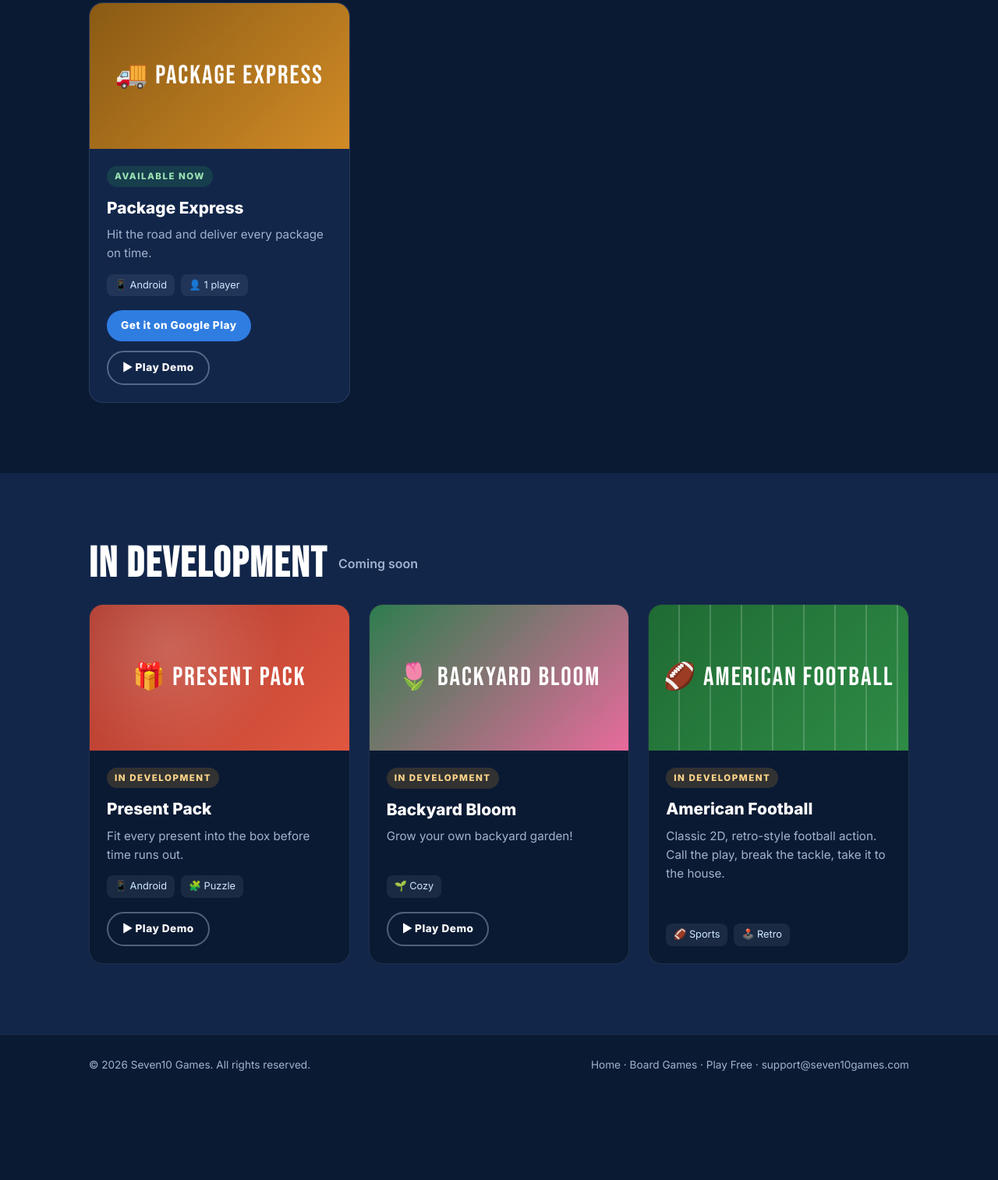
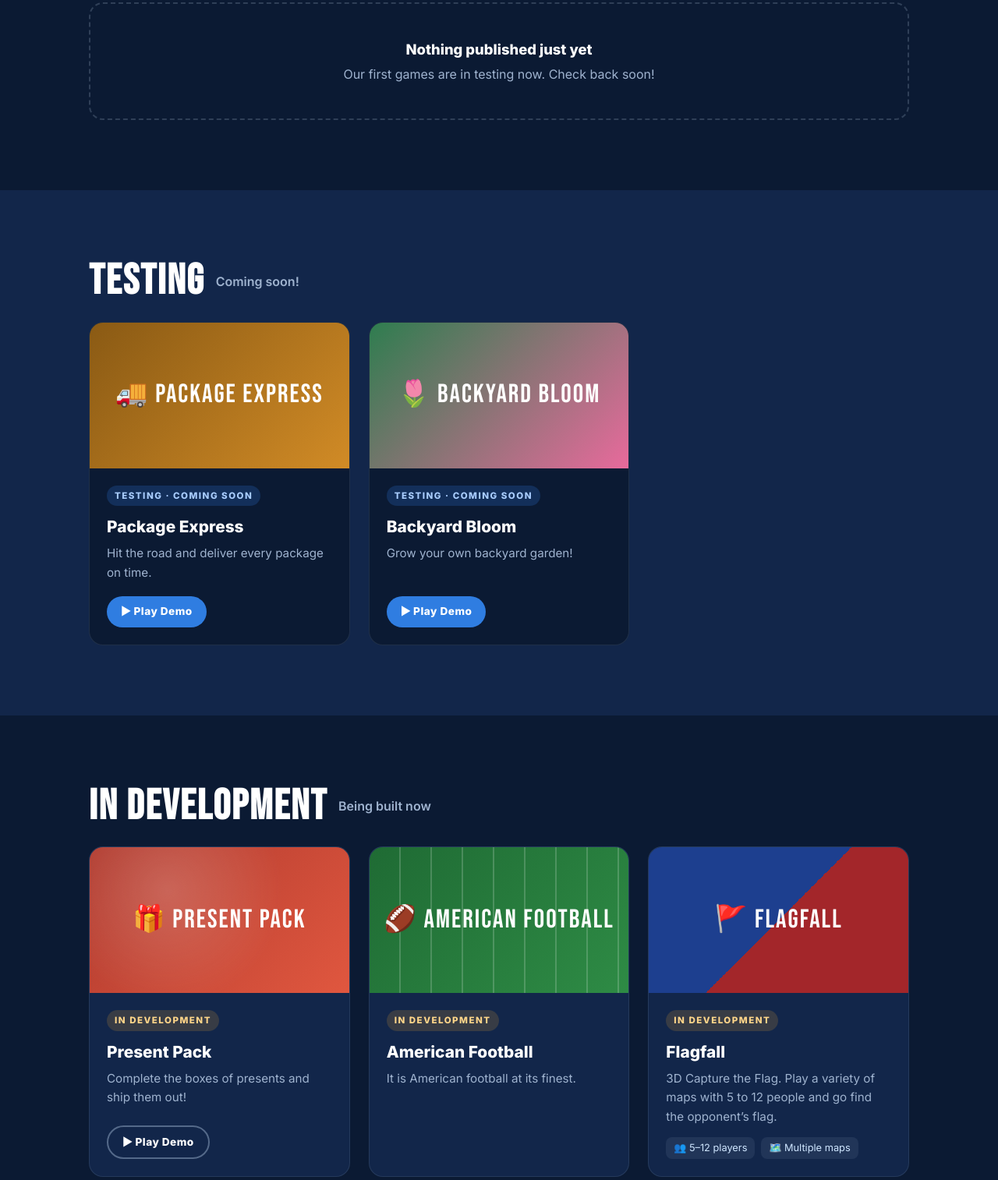
Before and after one commit to Seven10Games/Seven10Games.com, a plain HTML site: page video-games/index.html in a window 1280 px wide. Shown: the part 535-2049 px from the top of the page at 78% size. Before the commit the page ends 1940 px from the top, so only its background shows below. Drawn offline with Linux system fonts and the light colour scheme.

Commit message:
Add files via upload

```diff
--- a/video-games/index.html
+++ b/video-games/index.html
@@ -37,23 +37,45 @@
 </div>
 
 <!-- ============ PUBLISHED ============
-     Games that are out now. To add one, copy a whole <div class="card"> ... </div> block. -->
+     Games that are out now. When a game is published, move its card here
+     and change its tag to: <div class="tag published">Available Now</div> -->
 <section>
   <div class="wrap">
     <div class="section-label"><h2>Published</h2><span class="count">Out now</span></div>
+    <!-- Delete this "empty" box once the first game is published, and put a <div class="grid"> with the cards here -->
+    <div class="empty">
+      <b>Nothing published just yet</b>
+      Our first games are in testing now. Check back soon!
+    </div>
+  </div>
+</section>
+
+<!-- ============ TESTING ============ -->
+<section class="alt">
+  <div class="wrap">
+    <div class="section-label"><h2>Testing</h2><span class="count">Coming soon!</span></div>
     <div class="grid">
 
       <div class="card">
         <div class="thumb" style="background:linear-gradient(135deg,#8a5a14,#d18b26)">🚚 PACKAGE EXPRESS</div>
         <div class="card-body">
-          <div class="tag published">Available Now</div>
+          <div class="tag testing">Testing · Coming Soon</div>
           <h3>Package Express</h3>
           <p>Hit the road and deliver every package on time.</p>
-          <div class="meta"><span>📱 Android</span><span>👤 1 player</span></div>
           <div class="btn-row">
-            <!-- Paste the real Google Play link in place of the # below -->
-            <a class="btn btn-primary btn-sm" href="#" target="_blank" rel="noopener">Get it on Google Play</a>
-            <a class="btn btn-ghost btn-sm" href="/play/package-express/">▶ Play Demo</a>
+            <a class="btn btn-primary btn-sm" href="/play/package-express/">▶ Play Demo</a>
+          </div>
+        </div>
+      </div>
+
+      <div class="card">
+        <div class="thumb" style="background:linear-gradient(135deg,#2e7d4f,#e86a9c)">🌷 BACKYARD BLOOM</div>
+        <div class="card-body">
+          <div class="tag testing">Testing · Coming Soon</div>
+          <h3>Backyard Bloom</h3>
+          <p>Grow your own backyard garden!</p>
+          <div class="btn-row">
+            <a class="btn btn-primary btn-sm" href="/play/Backyard%20bloom/">▶ Play Demo</a>
           </div>
         </div>
       </div>
@@ -63,9 +85,9 @@
 </section>
 
 <!-- ============ IN DEVELOPMENT ============ -->
-<section class="alt">
+<section>
   <div class="wrap">
-    <div class="section-label"><h2>In Development</h2><span class="count">Coming soon</span></div>
+    <div class="section-label"><h2>In Development</h2><span class="count">Being built now</span></div>
     <div class="grid">
 
       <div class="card">
@@ -73,23 +95,9 @@
         <div class="card-body">
           <div class="tag dev">In Development</div>
           <h3>Present Pack</h3>
-          <p>Fit every present into the box before time runs out.</p>
-          <div class="meta"><span>📱 Android</span><span>🧩 Puzzle</span></div>
+          <p>Complete the boxes of presents and ship them out!</p>
           <div class="btn-row">
             <a class="btn btn-ghost btn-sm" href="/play/present-pack/">▶ Play Demo</a>
-          </div>
-        </div>
-      </div>
-
-      <div class="card">
-        <div class="thumb" style="background:linear-gradient(135deg,#2e7d4f,#e86a9c)">🌷 BACKYARD BLOOM</div>
-        <div class="card-body">
-          <div class="tag dev">In Development</div>
-          <h3>Backyard Bloom</h3>
-          <p>Grow your own backyard garden!</p>
-          <div class="meta"><span>🌱 Cozy</span></div>
-          <div class="btn-row">
-            <a class="btn btn-ghost btn-sm" href="/play/Backyard%20bloom/">▶ Play Demo</a>
           </div>
         </div>
       </div>
@@ -99,8 +107,17 @@
         <div class="card-body">
           <div class="tag dev">In Development</div>
           <h3>American Football</h3>
-          <p>Classic 2D, retro-style football action. Call the play, break the tackle, take it to the house.</p>
-          <div class="meta"><span>🏈 Sports</span><span>🕹️ Retro</span></div>
+          <p>It is American football at its finest.</p>
+        </div>
+      </div>
+
+      <div class="card">
+        <div class="thumb" style="background:linear-gradient(135deg,#1d3f8f 0%,#1d3f8f 50%,#a3262a 50%,#a3262a 100%)">🚩 FLAGFALL</div>
+        <div class="card-body">
+          <div class="tag dev">In Development</div>
+          <h3>Flagfall</h3>
+          <p>3D Capture the Flag. Play a variety of maps with 5 to 12 people and go find the opponent’s flag.</p>
+          <div class="meta"><span>👥 5–12 players</span><span>🗺️ Multiple maps</span></div>
         </div>
       </div>
 
```
